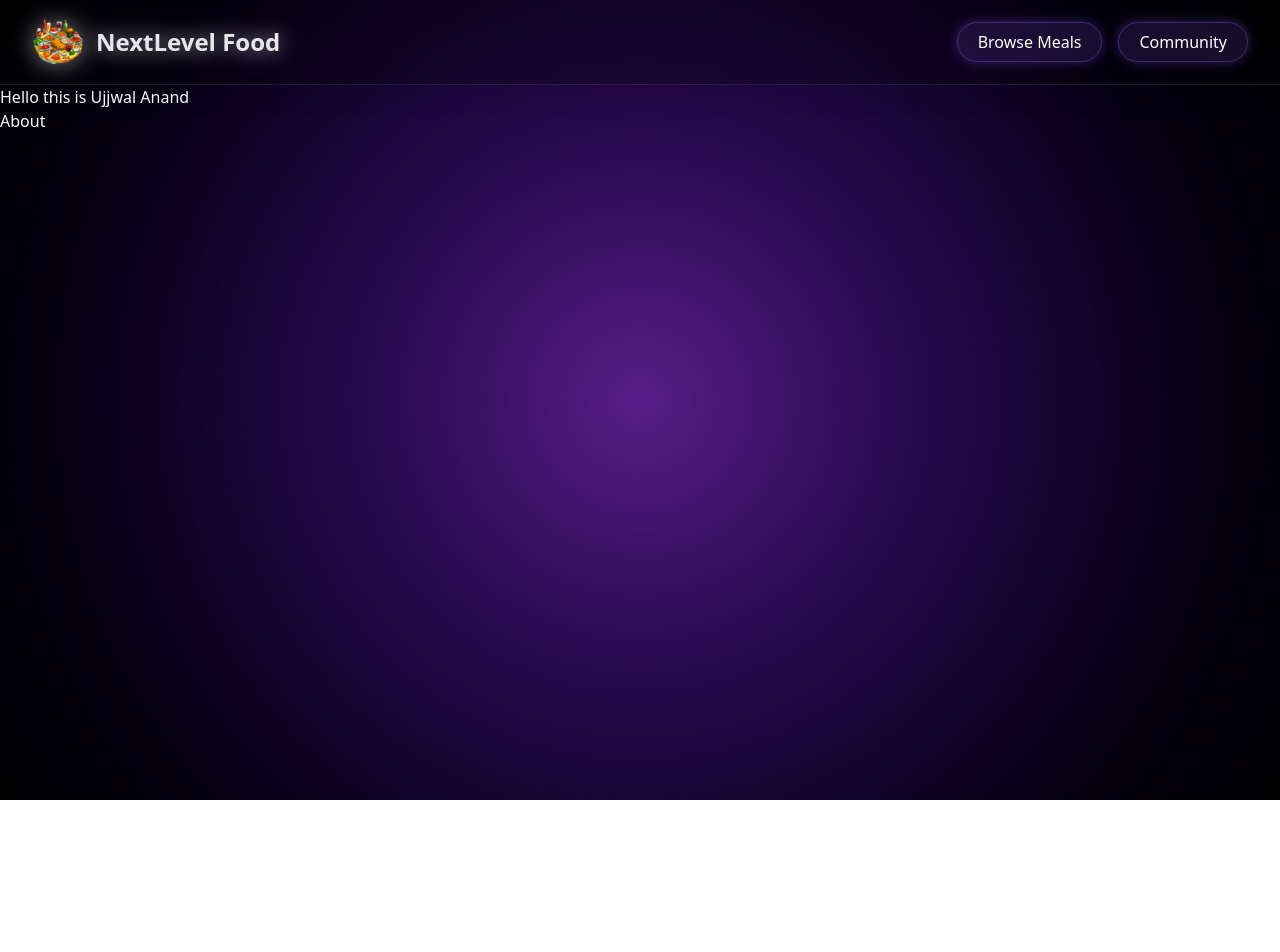
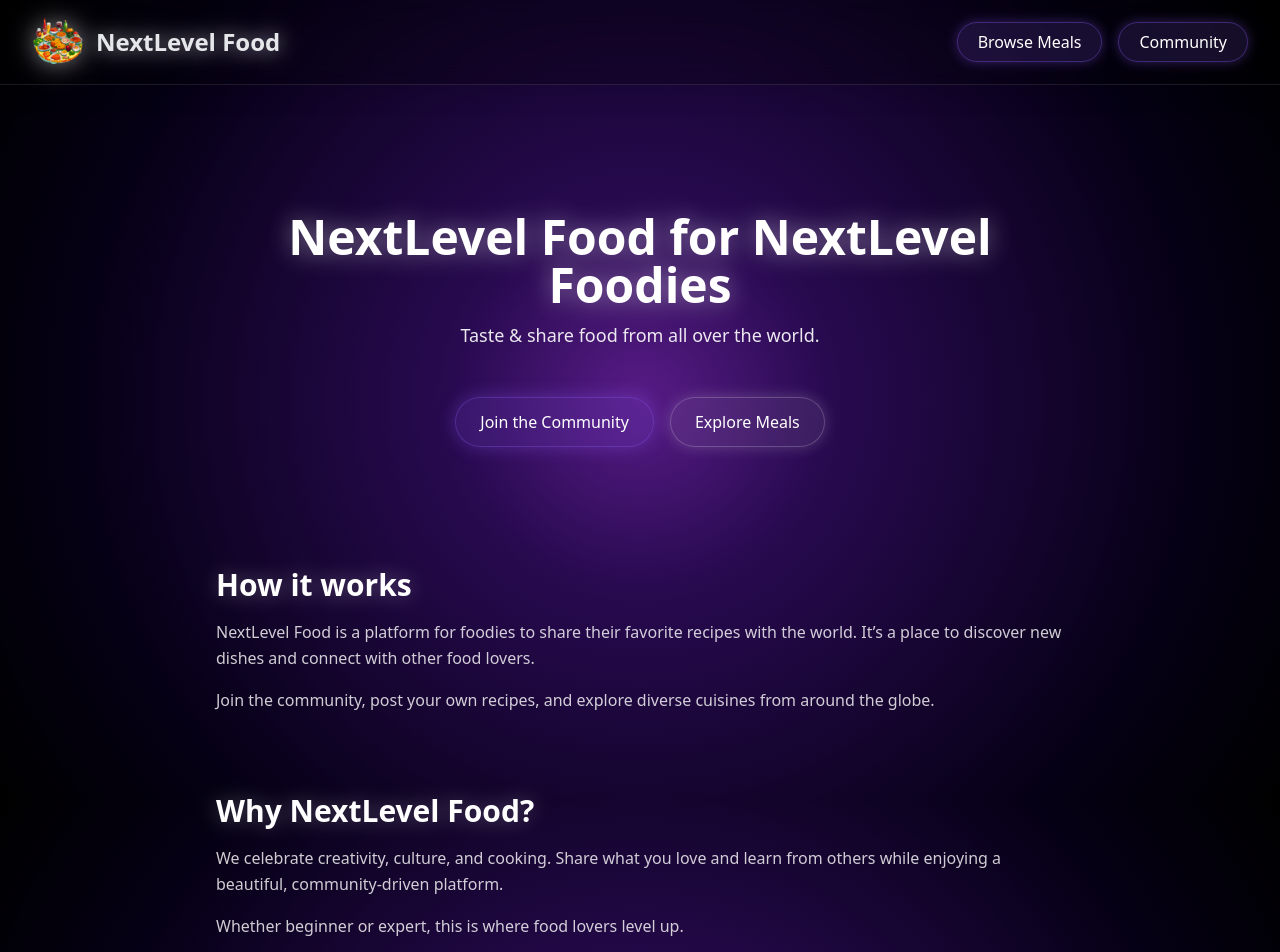
Before and after one commit to ujjwalanand678/Next.js-NextLevel-Food-Community, a Next.js app: page / in a window 1280 px wide. Shown: the top 952 px of the page. Before the commit the page ends 800 px from the top, so only its background shows below. Built offline with nearby package versions, Linux system fonts and the light colour scheme.

Commit message:
hero section complete

```diff
--- a/app/layout.js
+++ b/app/layout.js
@@ -10,7 +10,7 @@ export const metadata = {
 export default function RootLayout({ children }) {
   return (
     <html lang="en">
-      <body className="bg-[radial-gradient(circle_at_center,rgba(88,28,135,1)_0%,rgba(40,10,80,1)_35%,rgba(5,0,20,1)_75%,rgba(0,0,0,1)_100%)] bg-fixed">
+      <body className="bg-[radial-gradient(circle_at_center,rgba(88,28,135,1)_0%,rgba(40,10,80,1)_25%,rgba(5,0,20,1)_75%,rgba(0,0,0,1)_100%)] bg-fixed">
         <MainHeader />
         {children}
       </body>
--- a/app/page.js
+++ b/app/page.js
@@ -1,12 +1,11 @@
+import Hero from "@/component/Hero";
 import Image from "next/image";
 import Link from "next/link";
 
 export default function Home() {
   return (
-    <div className="text-white ">
-      <h1>Hello this is Ujjwal Anand</h1>
-
-      <p><Link href="/about">About</Link></p>
-    </div>
+    <>
+      <Hero />
+    </>
   );
 }
--- /dev/null
+++ b/component/Hero.jsx
@@ -0,0 +1,93 @@
+import Link from "next/link";
+import React from "react";
+
+const Hero = () => {
+  return (
+    <>
+      <header className="w-full pt-32 pb-20 text-center text-white">
+        <div className="max-w-4xl mx-auto px-6 flex flex-col items-center gap-6">
+
+          {/* Title */}
+          <div className="space-y-3">
+            <h1 className="text-4xl md:text-5xl font-bold drop-shadow-[0_0_12px_rgba(255,255,255,0.45)]">
+              NextLevel Food for NextLevel Foodies
+            </h1>
+            <p className="text-lg opacity-90">
+              Taste & share food from all over the world.
+            </p>
+          </div>
+
+          {/* Buttons */}
+          <div className="flex gap-4 mt-6">
+
+            <Link
+              href="/community"
+              className="px-6 py-3 rounded-full
+              bg-[rgba(139,92,246,0.15)]
+              backdrop-blur-xl
+              border border-[rgba(139,92,246,0.3)]
+              shadow-[0_0_18px_rgba(139,92,246,0.35)]
+              hover:bg-[rgba(139,92,246,0.25)]
+              hover:shadow-[0_0_25px_rgba(139,92,246,0.5)]
+              transition-all duration-300 text-white"
+            >
+              Join the Community
+            </Link>
+
+            <Link
+              href="/meals"
+              className="px-6 py-3 rounded-full
+              bg-[rgba(255,255,255,0.08)]
+              backdrop-blur-xl
+              border border-white/20
+              shadow-[0_0_15px_rgba(255,255,255,0.2)]
+              hover:bg-[rgba(255,255,255,0.14)]
+              hover:shadow-[0_0_25px_rgba(255,255,255,0.35)]
+              transition-all duration-300 text-white"
+            >
+              Explore Meals
+            </Link>
+
+          </div>
+        </div>
+      </header>
+
+      <main className="max-w-4xl mx-auto px-6 text-white space-y-20 py-10">
+
+        {/* Section 1 */}
+        <section className="space-y-4">
+          <h2 className="text-3xl font-semibold drop-shadow-[0_0_10px_rgba(255,255,255,0.3)]">
+            How it works
+          </h2>
+          <p className="opacity-80 leading-relaxed">
+            NextLevel Food is a platform for foodies to share their favorite
+            recipes with the world. It’s a place to discover new dishes and
+            connect with other food lovers.
+          </p>
+          <p className="opacity-80 leading-relaxed">
+            Join the community, post your own recipes, and explore diverse
+            cuisines from around the globe.
+          </p>
+        </section>
+
+        {/* Section 2 */}
+        <section className="space-y-4">
+          <h2 className="text-3xl font-semibold drop-shadow-[0_0_10px_rgba(255,255,255,0.3)]">
+            Why NextLevel Food?
+          </h2>
+          <p className="opacity-80 leading-relaxed">
+            We celebrate creativity, culture, and cooking. Share what you love
+            and learn from others while enjoying a beautiful, community-driven
+            platform.
+          </p>
+          <p className="opacity-80 leading-relaxed">
+            Whether beginner or expert, this is where food lovers level up.
+          </p>
+        </section>
+
+      </main>
+    </>
+  );
+};
+
+export default Hero;
```
